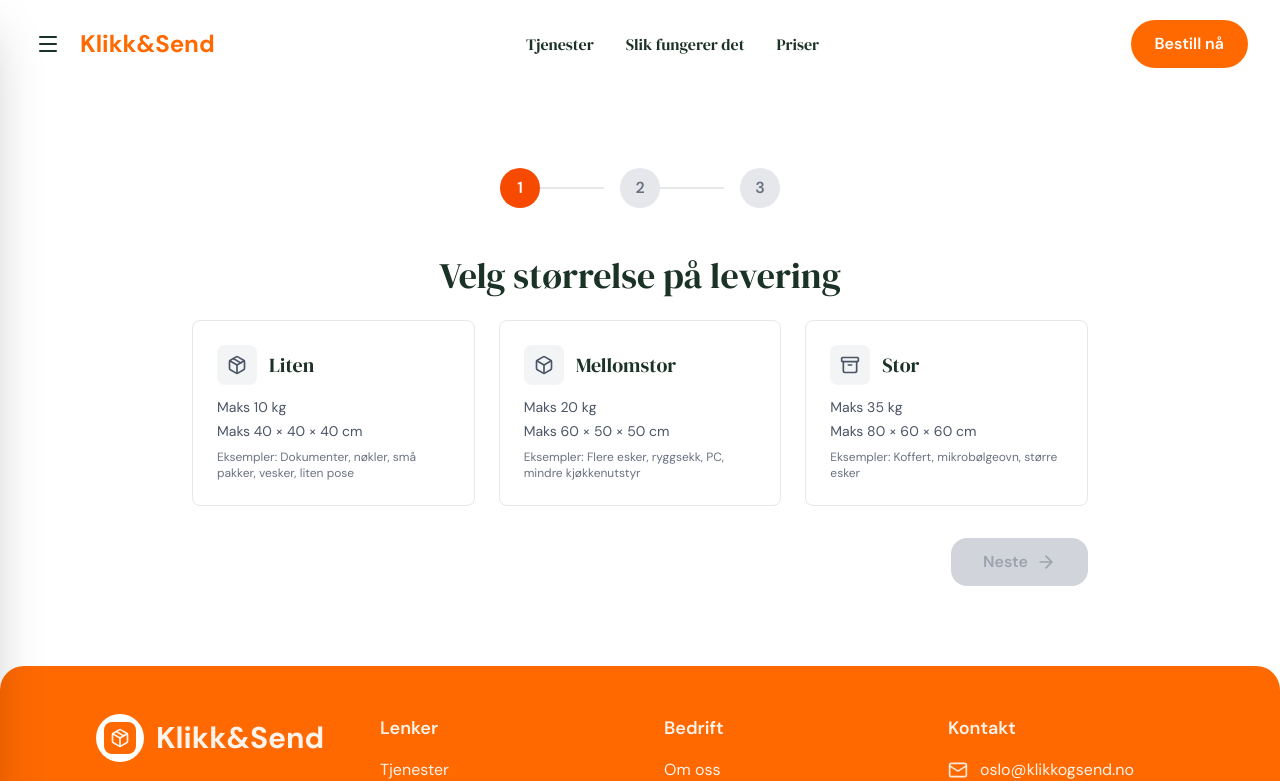
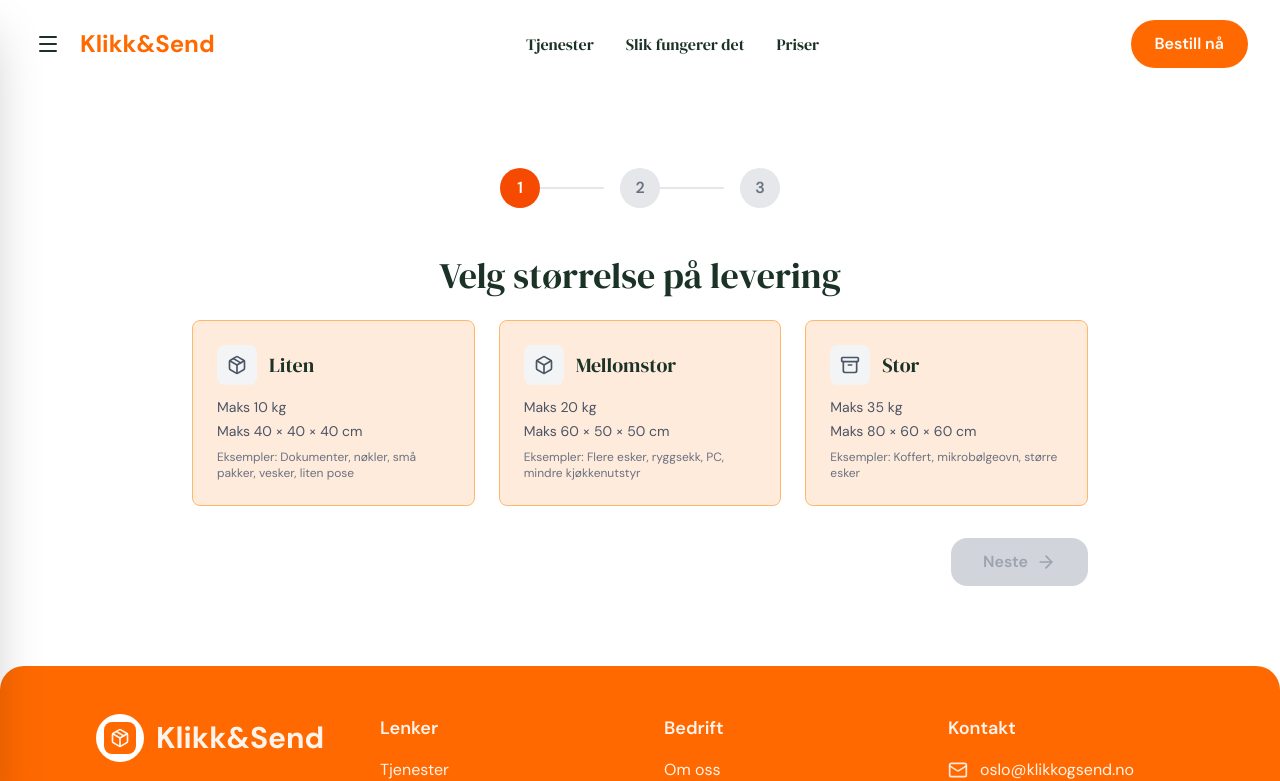
Before and after one commit to moreamakaveli-cyber/klikk-send-live, a Next.js app: page /bestill in a window 1280 px wide. Shown: the top 781 px of the page. Built offline with nearby package versions, Linux system fonts and the light colour scheme; no server answers.

Commit message:
Mine endringer

```diff
--- a/app/bestill/page.tsx
+++ b/app/bestill/page.tsx
@@ -318,10 +318,10 @@ function BestillContent() {
                       onClick={() => setSelectedSize(option.id)}
                       className={`p-5 md:p-6 rounded-lg border transition-all duration-200 text-left ${
                         isSelected
-                          ? "border-orange-600 bg-white shadow-sm"
-                          : "border-gray-200 bg-white hover:border-gray-300"
+                          ? "border-orange-600 shadow-sm"
+                          : "border-orange-300 hover:border-orange-400"
                       }`}
-                      style={{ backgroundColor: isSelected ? 'hsl(36, 40%, 97%)' : '#ffffff' }}
+                      style={{ backgroundColor: isSelected ? 'rgba(249, 115, 22, 0.25)' : 'rgba(251, 146, 60, 0.18)' }}
                     >
                       <div className="flex items-center gap-3 mb-3">
                         <div
--- a/app/components/HowItWorks.tsx
+++ b/app/components/HowItWorks.tsx
@@ -133,7 +133,7 @@ export default function HowItWorks() {
             lineHeight: '1',
             margin: '0',
             padding: '0',
-            fontSize: 'clamp(20px, 4vw, 56px)',
+            fontSize: 'clamp(14px, 2.8vw, 38px)',
           }}
         >
           {line1Questions.map((item, idx) => (
@@ -165,7 +165,7 @@ export default function HowItWorks() {
             lineHeight: '1',
             margin: '0',
             padding: '0',
-            fontSize: 'clamp(18px, 3.5vw, 42px)',
+            fontSize: 'clamp(12px, 2.4vw, 28px)',
           }}
         >
           {line2Questions.map((item, idx) => (
@@ -197,7 +197,7 @@ export default function HowItWorks() {
             lineHeight: '1',
             margin: '0',
             padding: '0',
-            fontSize: 'clamp(16px, 3vw, 32px)',
+            fontSize: 'clamp(11px, 2vw, 24px)',
           }}
         >
           {line3Questions.map((item, idx) => (
```
